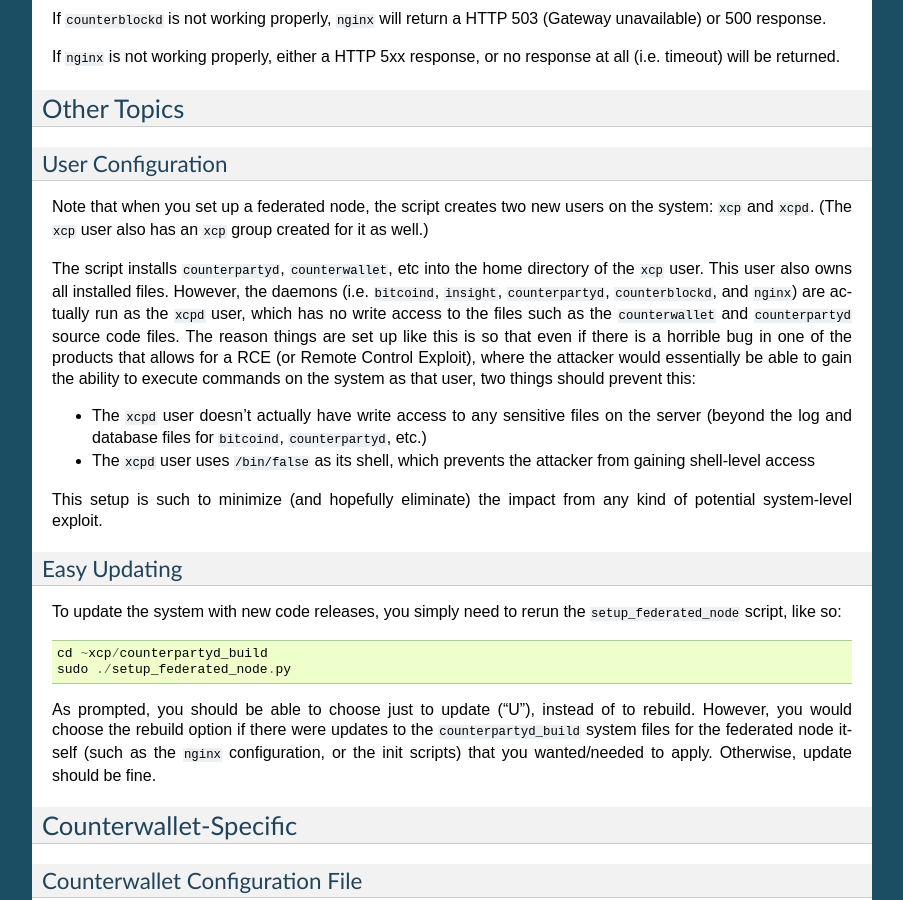
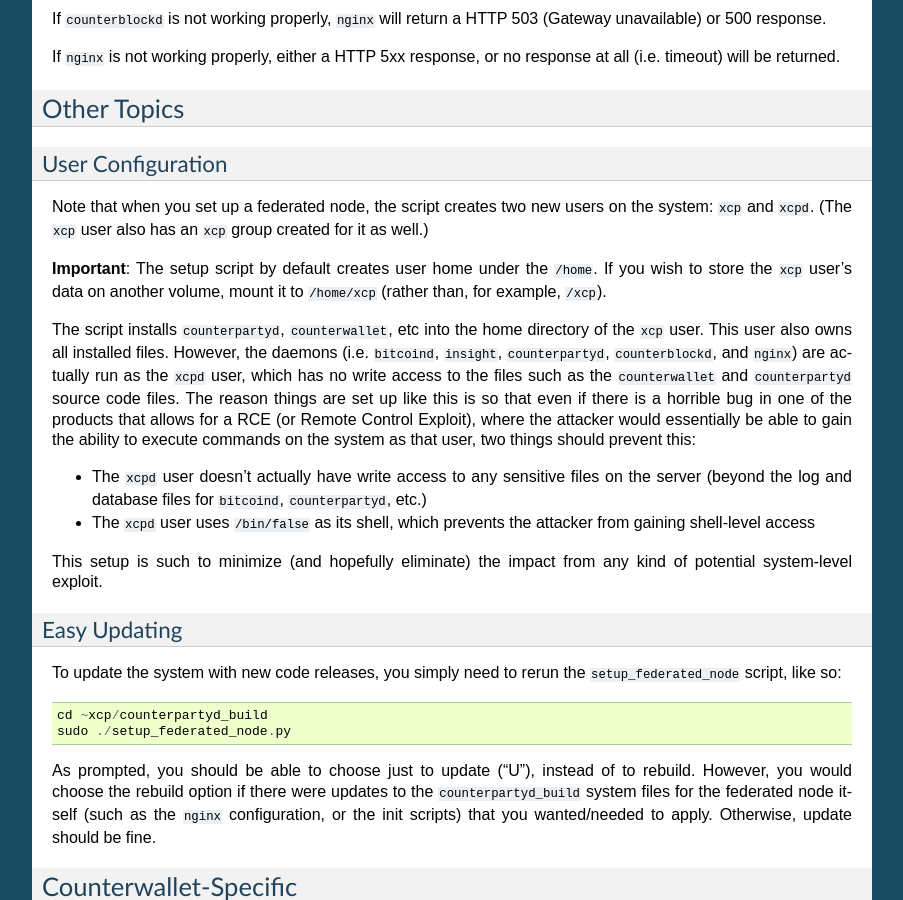
Before and after one commit to CounterpartyXCP/federatednode, a Sphinx documentation site: the page built from docs/SettingUpAFederatedNode.rst, in a window 1280 px wide and 900 px high, scrolled down 5568 px. Shown: the whole window, without its empty margins (198-1101 px from the left). Built offline with Sphinx 7.4.7, drawn with Linux system fonts in a browser that asks for light colours.

Commit message:
Note about the default xcp home path
To address issue https://github.com/CounterpartyXCP/counterpartyd_build/issues/148#

```diff
--- a/docs/SettingUpAFederatedNode.rst
+++ b/docs/SettingUpAFederatedNode.rst
@@ -303,6 +303,9 @@ User Configuration
 Note that when you set up a federated node, the script creates two new users on the system: ``xcp`` and ``xcpd``. (The
 ``xcp`` user also has an ``xcp`` group created for it as well.)
 
+**Important**: The setup script by default creates user home under the ``/home``. If you wish to store the ``xcp`` user's data on another volume, mount it to ``/home/xcp``
+(rather than, for example, ``/xcp``).
+
 The script installs ``counterpartyd``, ``counterwallet``, etc into the home directory of the ``xcp`` user. This
 user also owns all installed files. However, the daemons (i.e. ``bitcoind``, ``insight``, ``counterpartyd``,
 ``counterblockd``, and ``nginx``) are actually run as the ``xcpd`` user, which has no write access to the files
```
